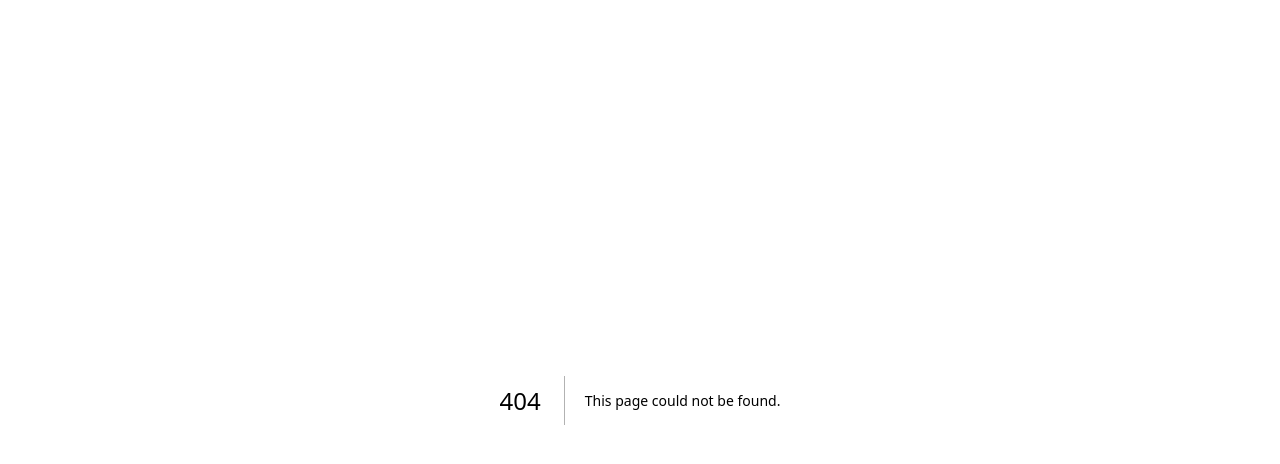
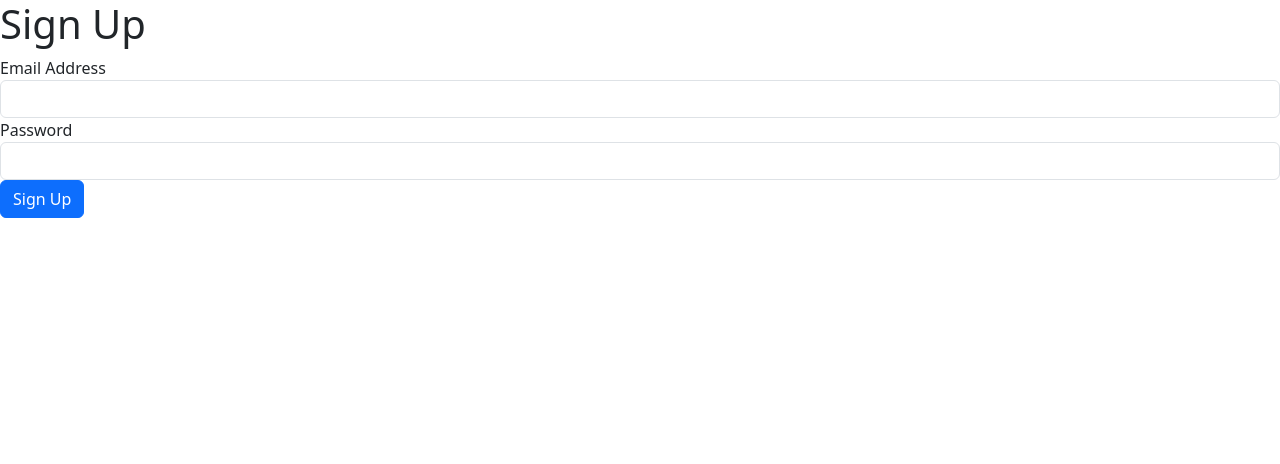
Before and after one commit to gonzalomelov/ticketing-client, a Next.js app: page /auth/signup in a window 1280 px wide. Before the commit this address had no page. Shown: the top 464 px of the page. Built offline with nearby package versions, Linux system fonts and the light colour scheme.

Commit message:
Add signup page

```diff
--- /dev/null
+++ b/pages/auth/signup.js
@@ -0,0 +1,52 @@
+import { useState } from 'react';
+import axios from 'axios';
+
+const Signup = () => {
+  const [email, setEmail] = useState('');
+  const [password, setPassword] = useState('');
+  const [errors, setErrors] = useState([]);
+
+  const onSubmit = async event => {
+    event.preventDefault();
+
+    try {
+      const response = await axios.post('/api/users/signup', {
+        email,
+        password
+      });
+
+      console.log(response.data);
+    } catch (error) {
+      let receivedErrors = [{ message: error.message }];
+      if (error.response?.data?.errors) {
+        receivedErrors = error.response.data.errors;
+      }
+      setErrors(receivedErrors);
+    }
+  }
+
+  return (
+    <form onSubmit={onSubmit}>
+      <h1>Sign Up</h1>
+      <div className="form-group">
+        <label>Email Address</label>
+        <input onChange={e => setEmail(e.target.value)} className="form-control" />
+      </div>
+      <div className="form-group">
+        <label>Password</label>
+        <input type="password" onChange={e => setPassword(e.target.value)} className="form-control" />
+      </div>
+      {errors.length > 0 && (
+        <div className='alert alert-danger'>
+          <h4>Errors:</h4>
+          <ul>
+            {errors.map(error => <li key={error.message}>{error.message}</li>) }
+          </ul>
+        </div>
+      )}
+      <button className="btn btn-primary">Sign Up</button>
+    </form>
+  );
+}
+
+export default Signup;
```
